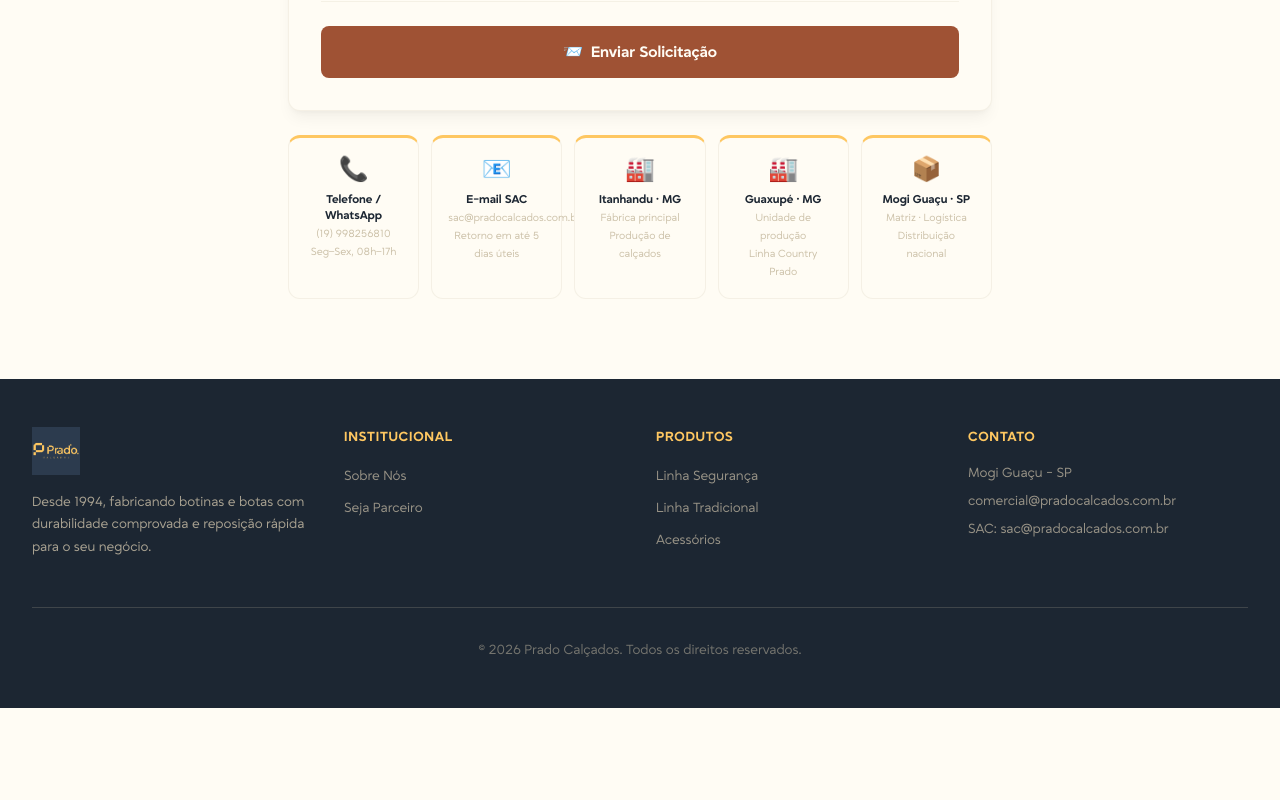
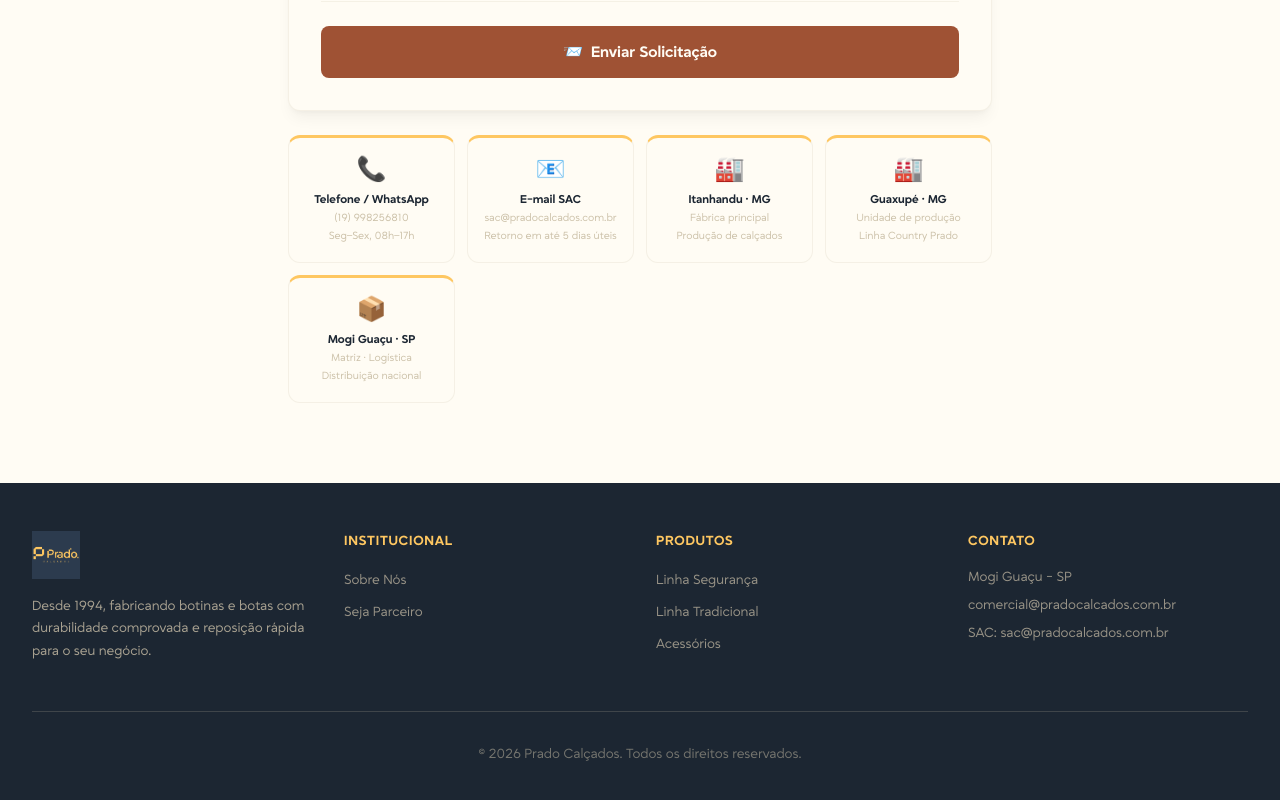
Before and after one commit to vinitiws/prado-site, a Next.js app: page /sac in a window 1280 px wide. Shown: the part 1373-2173 px from the top of the page. Before the commit the page ends 2081 px from the top, so only its background shows below. Built offline with nearby package versions, Linux system fonts and the light colour scheme.

Commit message:
fix: quebra de linha no email SAC e grid de 4 colunas nos info cards
- Adiciona break-all para o email quebrar corretamente no card
- Reduz grid de 5 para 4 colunas (lg) para aumentar largura dos cards

Co-Authored-By: Claude <noreply@anthropic.com>

```diff
--- a/src/app/sac/page.tsx
+++ b/src/app/sac/page.tsx
@@ -63,7 +63,7 @@ export default function SacPage() {
         </div>
 
         {/* ── Info Cards ── */}
-        <div className="grid grid-cols-2 sm:grid-cols-3 lg:grid-cols-5 gap-3 mt-6">
+        <div className="grid grid-cols-2 sm:grid-cols-3 lg:grid-cols-4 gap-3 mt-6">
           {[
             {
               icon: '📞',
@@ -97,7 +97,7 @@ export default function SacPage() {
             >
               <div className="text-xl sm:text-2xl mb-1.5">{card.icon}</div>
               <div className="text-xs font-semibold text-marinho mb-0.5">{card.title}</div>
-              <div className="text-[11px] text-bege leading-relaxed whitespace-pre-line">
+              <div className="text-[11px] text-bege leading-relaxed whitespace-pre-line break-all">
                 {card.text}
               </div>
             </div>
```
